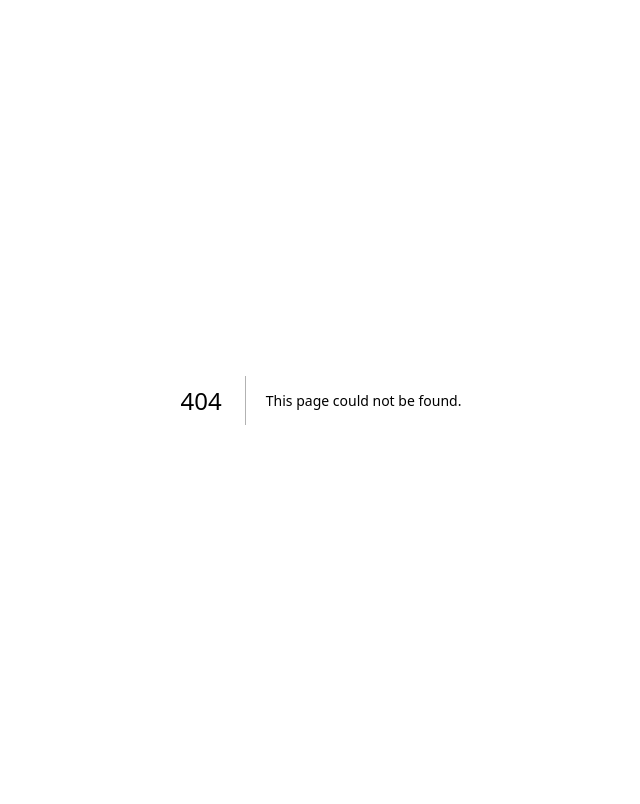
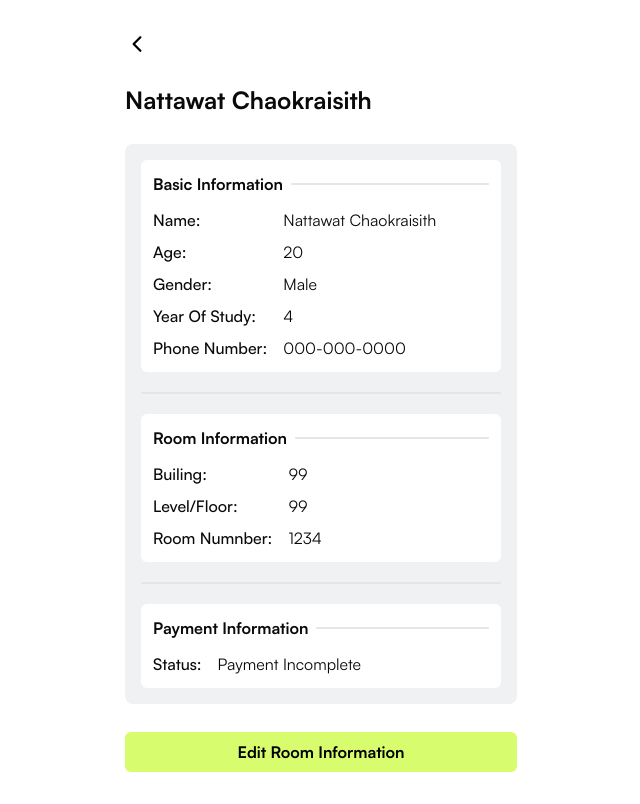
Before and after one commit to NattawatC/streamflow, a Next.js app: page /tenantInfo in a window 1280 px wide. Before the commit this address had no page. Shown: the whole page, without its empty margins (319-959 px from the left). Built offline with nearby package versions, Linux system fonts and the light colour scheme.

Commit message:
add tenantInfo.tsx (need to change path for routing pages)

```diff
--- /dev/null
+++ b/src/pages/tenantInfo.tsx
@@ -0,0 +1,121 @@
+"use client"
+
+import { NextPage } from "next"
+import Link from "next/link"
+import { Button } from "@/components/ui/button"
+import { Separator } from "@/components/ui/separator"
+import { MainLayout } from "@/components/layout"
+import { FiEdit } from "react-icons/fi"
+import { IoIosArrowBack } from "react-icons/io"
+
+const mockData = {
+  firstname: "Nattawat",
+  lastname: "Chaokraisith",
+  age: 20,
+  gender: "Male",
+  phoneNumber: "000-000-0000",
+  building: 99,
+  floor: 99,
+  roomNumber: 1234,
+  status: "Payment Incomplete",
+  yearOfStudy: 4,
+}
+
+const tenantInfo: NextPage = () => {
+  return (
+    <>
+      <MainLayout className="flex flex-col gap-7">
+        {/* change path */}
+        <Link href="/tenant/home">
+          <IoIosArrowBack size={24} className="text-black" />
+        </Link>
+        <div className="flex flex-row justify-left gap-2">
+          <h1 className="font-bold text-2xl">{mockData.firstname} {mockData.lastname}</h1>
+        </div>
+        <div className="flex flex-col gap-5 items-center bg-custom-gray-background p-4 rounded-lg">
+          <div className="flex flex-col bg-white w-full text-base p-3 gap-3 rounded-md">
+            <div className="flex flex-row gap-2">
+              <p className="whitespace-nowrap font-bold">Basic Information</p>
+              <div className="flex w-full items-center">
+                <Separator className="h-[2px] rounded-sm w-full justify-center" />
+              </div>
+            </div>
+            <div className="flex flex-row gap-4">
+              <div className="flex flex-col font-medium gap-2">
+                <p>Name:</p>
+                <p>Age:</p>
+                <p>Gender:</p>
+                <p>Year Of Study:</p>
+                <p>Phone Number:</p>
+              </div>
+              <div className="flex flex-col gap-2">
+                <p>
+                  {mockData.firstname} {mockData.lastname}
+                </p>
+                <p>{mockData.age}</p>
+                <p>{mockData.gender}</p>
+                <p>{mockData.yearOfStudy}</p>
+                <p>{mockData.phoneNumber}</p>
+              </div>
+            </div>
+          </div>
+
+          <Separator className="h-[2px] rounded-sm w-full justify-center" />
+
+
+          <div className="flex flex-col bg-white w-full text-base p-3 gap-3 rounded-md">
+            <div className="flex flex-row gap-2">
+              <p className="whitespace-nowrap font-bold">Room Information</p>
+              <div className="flex w-full items-center">
+                <Separator className="h-[2px] rounded-sm w-full justify-center" />
+              </div>
+            </div>
+            <div className="flex flex-row gap-4">
+              <div className="flex flex-col font-medium gap-2">
+                <p>Builing:</p>
+                <p>Level/Floor:</p>
+                <p>Room Numnber:</p>
+              </div>
+              <div className="flex flex-col gap-2">
+                <p>{mockData.building}</p>
+                <p>{mockData.floor}</p>
+                <p>{mockData.roomNumber}</p>
+              </div>
+            </div>
+          </div>
+
+          <Separator className="h-[2px] rounded-sm w-full justify-center" />
+
+          <div className="flex flex-col bg-white w-full text-base p-3 gap-3 rounded-md">
+            <div className="flex flex-row gap-2">
+              <p className="whitespace-nowrap font-bold">Payment Information</p>
+              <div className="flex w-full items-center">
+                <Separator className="h-[2px] rounded-sm w-full justify-center" />
+              </div>
+            </div>
+            <div className="flex flex-row gap-4">
+              <div className="flex flex-col font-medium gap-2">
+                <p>Status:</p>
+              </div>
+              <div className="flex flex-col gap-2">
+                <p>{mockData.status}</p>
+              </div>
+            </div>
+          </div>
+        </div>
+
+
+{/* change path */}
+        <div className="flex flex-col gap-3">
+          <Link href={"/tenant/home"}>
+            <Button className="font-bold bg-custom-green text-black w-full text-base gap-2">
+              Edit Room Information
+            </Button>
+          </Link>
+
+        </div>
+      </MainLayout>
+    </>
+  )
+}
+export default tenantInfo
```
